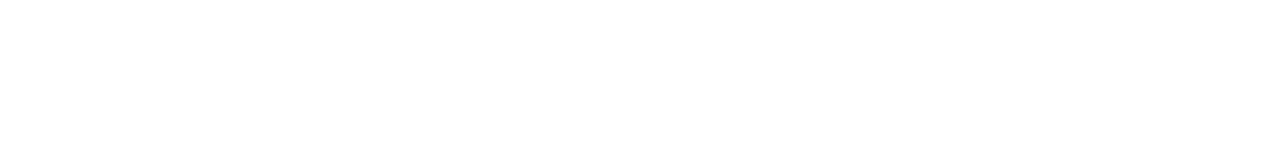
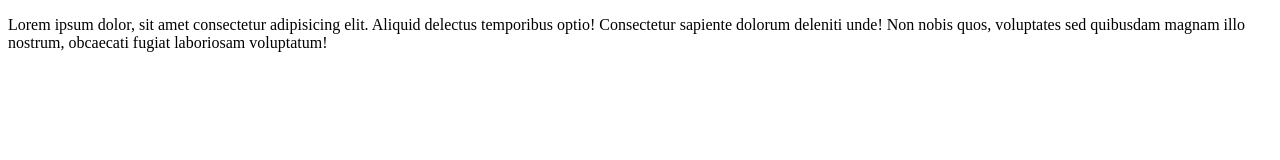
Before and after one commit to Durgaprasad1010/myproject, a plain HTML site: page index.html in a window 1280 px wide. Drawn offline with Linux system fonts and the light colour scheme.

Commit message:
committing again

```diff
--- a/index.html
+++ b/index.html
@@ -8,5 +8,6 @@
 </head>
 <body>
     <!-- <h1>Don't want to waste time thinking of a heading</h1> -->
+    <p>Lorem ipsum dolor, sit amet consectetur adipisicing elit. Aliquid delectus temporibus optio! Consectetur sapiente dolorum deleniti unde! Non nobis quos, voluptates sed quibusdam magnam illo nostrum, obcaecati fugiat laboriosam voluptatum!</p>
 </body>
 </html>
```
